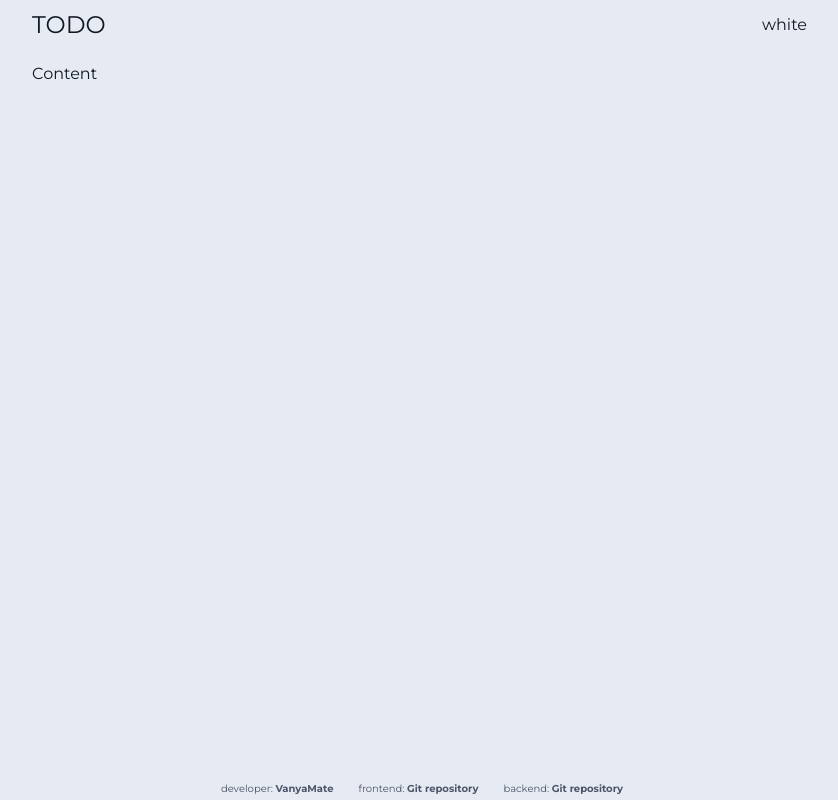
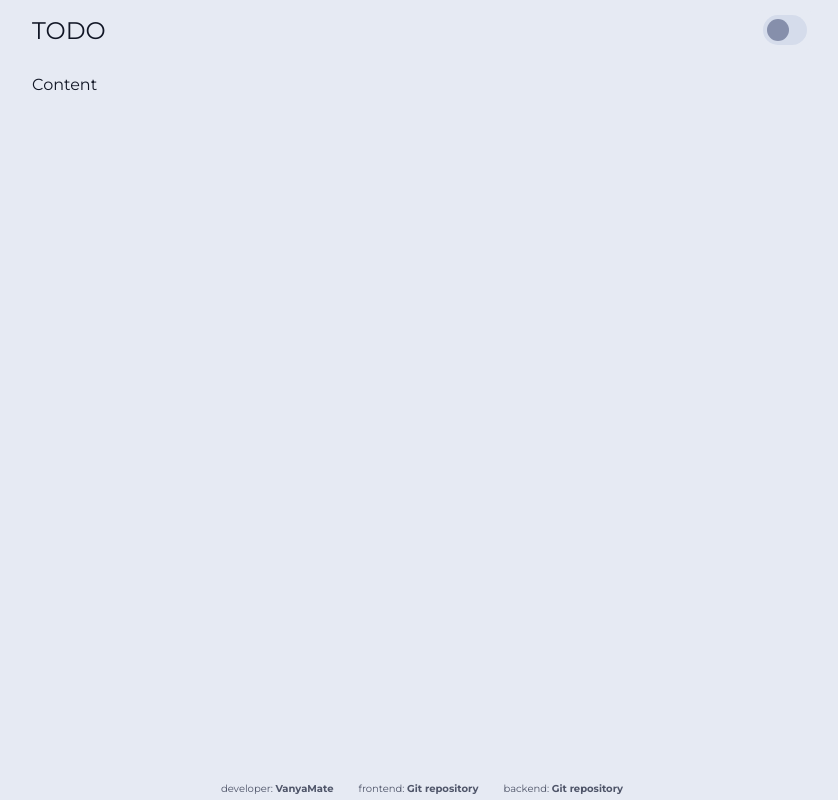
Before and after one commit to VanyaMate/example-todolist-v1-frontend, a React (Vite) app: page / in a window 1280 px wide. Shown: the whole page, without its empty margins (218-1056 px from the left). Built offline with nearby package versions, Linux system fonts and the light colour scheme.

Commit message:
add button styles, add toggle-theme button

```diff
--- a/src/components/page-elements/content/content.module.scss
+++ b/src/components/page-elements/content/content.module.scss
@@ -4,4 +4,11 @@
 .container {
     padding: $mediumOffset;
     border-radius: $mediumOffset;
+
+    &.dark {
+        color: $white;
+    }
+    &.white {
+        color: $darkBlack;
+    }
 }
--- /dev/null
+++ b/src/components/toggle-theme/toggle-theme-point.module.scss
@@ -0,0 +1,21 @@
+@import "src/styles/colors";
+@import "src/styles/sizes";
+
+.container {
+    position: absolute;
+    width: 22px;
+    height: 22px;
+    background: $lightGray;
+    border-radius: 50%;
+    top: 4px;
+    left: 50%;
+    transition: .1s;
+
+    &.dark {
+        transform: translateX(-4px);
+        background: $gray;
+    }
+    &.white {
+        transform: translateX(calc(-100% + 4px));
+    }
+}
--- a/src/components/toggle-theme/toggle-theme.component.tsx
+++ b/src/components/toggle-theme/toggle-theme.component.tsx
@@ -2,6 +2,9 @@ import {useStore} from "../../hooks/redux/use-store.hook";
 import {useActions} from "../../hooks/redux/use-actions.hook";
 import Button from "../ui/buttons/button/button.component";
 import {ThemeType} from "../../store/theme/theme.slice";
+import cssContainer from './toggle-theme.module.scss';
+import cssPoint from './toggle-theme-point.module.scss';
+import Theme from "../ui/containers/theme/theme.component";
 
 const ToggleTheme = () => {
     const themeStore = useStore((state) => state.theme);
@@ -17,7 +20,9 @@ const ToggleTheme = () => {
 
     return (
         <Button onClick={toggleTheme}>
-            { themeStore.theme }
+            <Theme css={cssContainer}>
+                <Theme css={cssPoint}></Theme>
+            </Theme>
         </Button>
     );
 };
--- /dev/null
+++ b/src/components/toggle-theme/toggle-theme.module.scss
@@ -0,0 +1,17 @@
+@import "src/styles/colors";
+@import "src/styles/sizes";
+
+.container {
+    position: relative;
+    width: 44px;
+    height: 30px;
+    background: darken($white, 2);
+    border-radius: 15px;
+
+    &.dark {
+        background: lighten($darkBlack, 5);
+    }
+    &.white {
+        background: darken($white, 5);
+    }
+}
--- a/src/components/ui/buttons/button/button.module.scss
+++ b/src/components/ui/buttons/button/button.module.scss
@@ -11,7 +11,7 @@
         background: $darkBlack;
 
         &:hover {
-            background: lighten($darkBlack, 3);
+            background: darken($darkBlack, 3);
         }
     }
 
```
